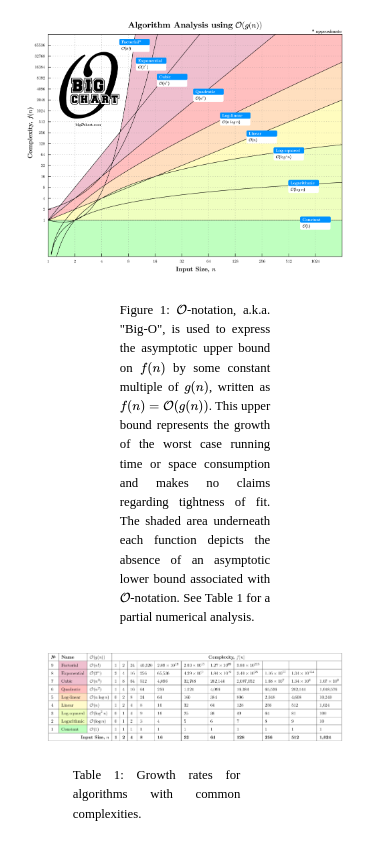
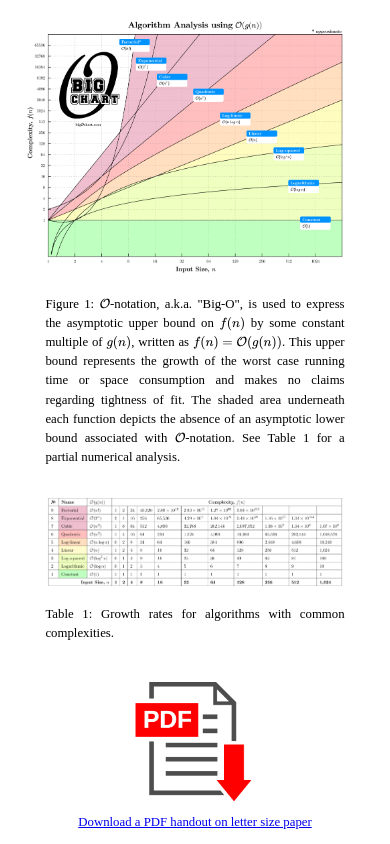
Before and after one commit to 0ABE/bigochart, a plain HTML site: page www/index.htm in a window 390 px wide. Shown: the top 844 px of the page. Drawn offline with nearby package versions, Linux system fonts and the light colour scheme.

Commit message:
Fix homepage for mobile.

```diff
--- a/www/index.htm
+++ b/www/index.htm
@@ -21,6 +21,7 @@ div.bigochart {
 }
 div.bigotable {
     margin: 0 auto;
+    padding-bottom: 1em;
     max-width: 79%
 }
 img.big {
@@ -42,29 +43,28 @@ div.author {
     text-align: center;
     line-height: 1.5em;
 }
-p.figure-1-text {
-    margin: 0 8em 2em 8em;
-    text-align: justify;
-}
-p.table-1-text {
-    margin: 0 8em 2em 2em;
+div.text {
+    margin: 0 auto;
+    width: 80%;
     text-align: justify;
 }
 </style>
 <div class="bigochart" title="Big-O Chart">
     <img class="big" src="img/250310_bigochart_loglog.png" alt="Big-O Chart">
-    <br/><br/>
-    <p class="figure-1-text">Figure 1: \(\mathcal{O}\)-notation, a.k.a. "Big-O", is used to express the asymptotic upper bound
-        on \(f(n)\) by some constant multiple of \(g(n)\), written as \(f(n) = \mathcal{O}(g(n))\). This
+</div>
+<div class="text">
+    <p>Figure 1: \(\mathcal{O}\)-notation, a.k.a. "Big-O", is used to express the asymptotic upper bound on \(f(n)\) by some constant multiple of \(g(n)\), written as \(f(n) = \mathcal{O}(g(n))\). This
         upper bound represents the growth of the worst case running time or space consumption
         and makes no claims regarding tightness of fit. The shaded area underneath each
         function depicts the absence of an asymptotic lower bound associated with
         \(\mathcal{O}\)-notation. See Table 1 for a partial numerical analysis.</p>
 </div>
+<br/>
 <div class="bigotable" title="Big-O Table">
     <img class="big" src="img/250303_bigochart_table.png" alt="Big-O Table">
-    <br/><br/>
-    <p class="table-1-text">Table 1: Growth rates for algorithms with common complexities.</p>
+</div>
+<div class="text">
+    Table 1: Growth rates for algorithms with common complexities.
 </div>
 <div class="downloads">
     <a href="downloads/bigochart_letter.pdf">
```
